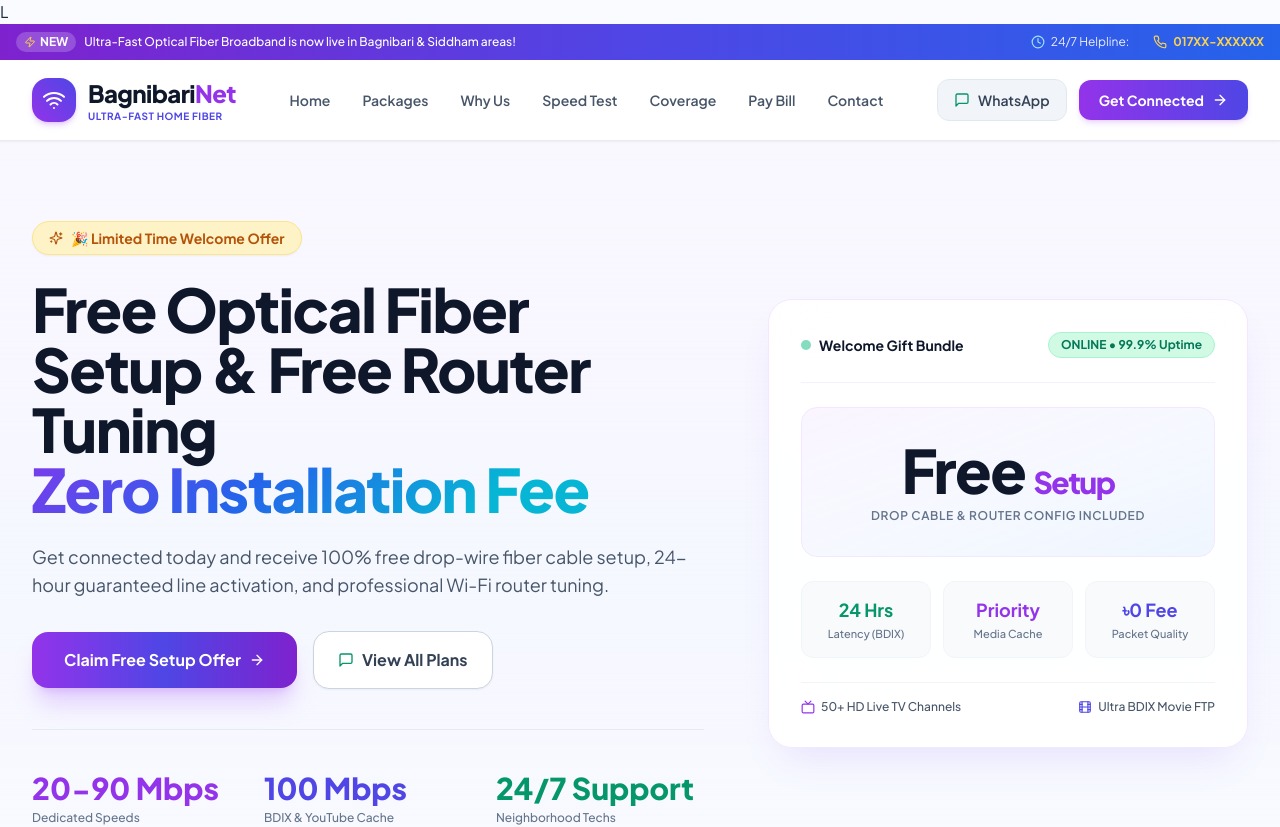
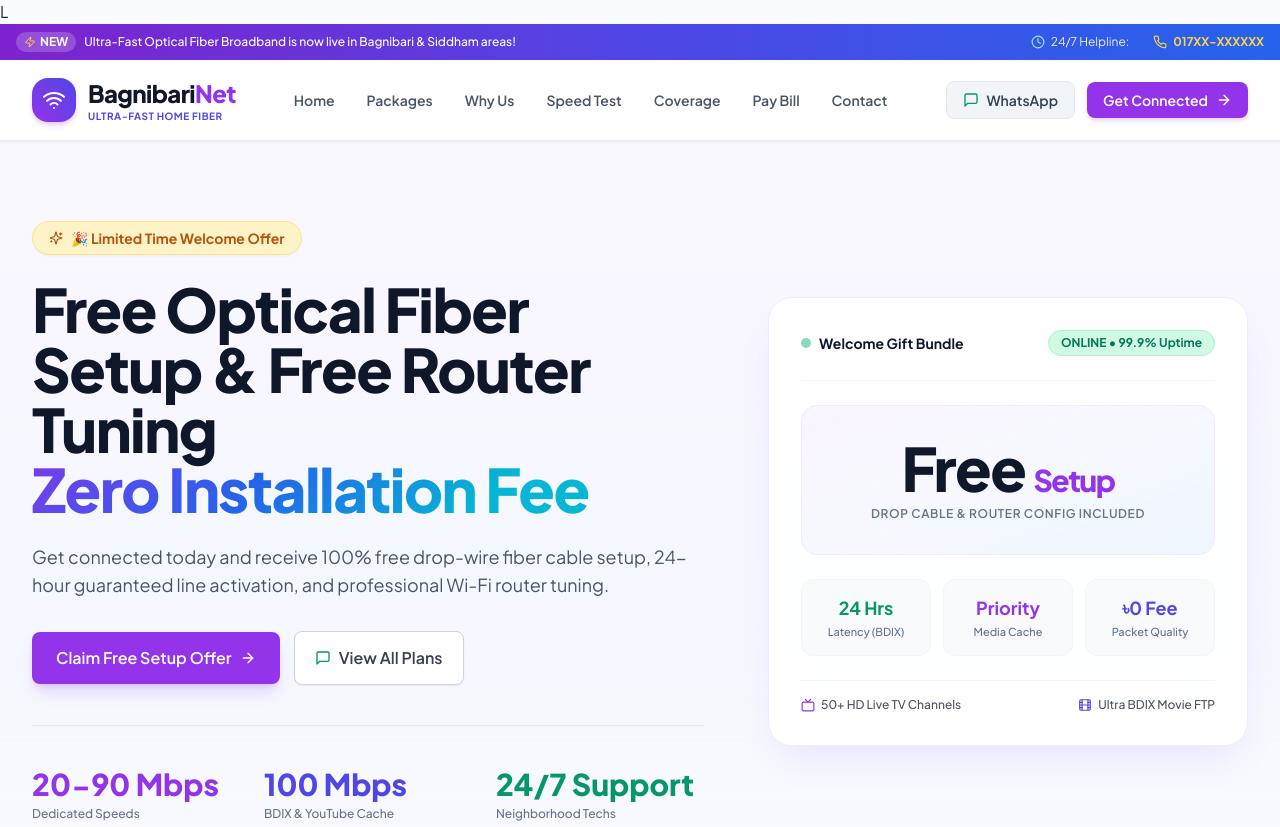
Before and after one commit to joweldas1/bagnibari-net, a React (Vite) app: page / in a window 1280 px wide. Shown: the top 827 px of the page. Built offline with nearby package versions, Linux system fonts and the light colour scheme.

Commit message:
fix(buttons): match Get Connected font weight with WhatsApp, perfect vertical padding, reduced border radius to rounded-lg, unify global purple color

```diff
--- a/src/App.jsx
+++ b/src/App.jsx
@@ -329,24 +329,24 @@ export default function App() {
               href="https://wa.me/8801700000000"
               target="_blank"
               rel="noreferrer"
-              className="inline-flex items-center gap-2 px-4 py-2.5 rounded-xl bg-slate-100 hover:bg-slate-200 text-slate-700 font-semibold text-sm transition-all border border-slate-200"
+              className="inline-flex items-center justify-center gap-2 px-4 py-2.5 rounded-lg bg-slate-100 hover:bg-slate-200 text-slate-700 font-semibold text-sm transition-all border border-slate-200 leading-none"
             >
-              <MessageSquare className="w-4 h-4 text-emerald-600" />
+              <MessageSquare className="w-4 h-4 text-emerald-600 flex-shrink-0" />
               <span>WhatsApp</span>
             </a>
             <a
               href="#contact"
-              className="inline-flex items-center gap-2 px-5 py-2.5 rounded-xl bg-gradient-to-r from-purple-600 to-indigo-600 hover:from-purple-700 hover:to-indigo-700 text-white font-bold text-sm shadow-md shadow-purple-500/20 hover:shadow-lg hover:shadow-purple-500/30 transition-all transform active:scale-95"
+              className="inline-flex items-center justify-center gap-2 px-4 py-2.5 rounded-lg bg-purple-600 hover:bg-purple-700 text-white font-semibold text-sm shadow-md shadow-purple-500/20 hover:shadow-lg hover:shadow-purple-500/30 transition-all leading-none"
             >
               <span>Get Connected</span>
-              <ArrowRight className="w-4 h-4" />
+              <ArrowRight className="w-4 h-4 flex-shrink-0" />
             </a>
           </div>
 
           {/* Mobile Hamburger / Close Button */}
           <button
             onClick={() => setMobileMenuOpen(!mobileMenuOpen)}
-            className="lg:hidden p-2.5 rounded-2xl text-slate-700 hover:text-purple-600 hover:bg-slate-100 border border-slate-200 transition-colors focus:outline-none"
+            className="lg:hidden p-2.5 rounded-lg text-slate-700 hover:text-purple-600 hover:bg-slate-100 border border-slate-200 transition-colors focus:outline-none"
             aria-label="Toggle Navigation Menu"
           >
             {mobileMenuOpen ? (
@@ -430,10 +430,10 @@ export default function App() {
           <a
             href="#contact"
             onClick={() => setMobileMenuOpen(false)}
-            className="w-full py-3.5 rounded-xl bg-gradient-to-r from-purple-600 to-indigo-600 hover:from-purple-700 hover:to-indigo-700 text-white font-bold text-center text-sm shadow-md shadow-purple-500/20 flex items-center justify-center gap-2"
+            className="w-full h-11 px-4 rounded-lg bg-purple-600 hover:bg-purple-700 text-white font-semibold text-center text-sm shadow-md shadow-purple-500/20 flex items-center justify-center gap-2 leading-none transition-all active:scale-[0.98]"
           >
             <span>Get Connected</span>
-            <ArrowRight className="w-4 h-4" />
+            <ArrowRight className="w-4 h-4 flex-shrink-0" />
           </a>
 
           {/* WhatsApp Action */}
@@ -441,14 +441,14 @@ export default function App() {
             href="https://wa.me/8801700000000"
             target="_blank"
             rel="noreferrer"
-            className="w-full py-3 rounded-xl bg-emerald-600 hover:bg-emerald-700 text-white font-bold text-center text-sm shadow-md shadow-emerald-500/20 flex items-center justify-center gap-2"
+            className="w-full h-11 px-4 rounded-lg bg-emerald-600 hover:bg-emerald-700 text-white font-semibold text-center text-sm shadow-md shadow-emerald-500/20 flex items-center justify-center gap-2 leading-none transition-all active:scale-[0.98]"
           >
-            <MessageSquare className="w-4 h-4" />
+            <MessageSquare className="w-4 h-4 flex-shrink-0" />
             <span>Chat on WhatsApp</span>
           </a>
 
           {/* 24/7 Helpline Call Pill */}
-          <div className="bg-purple-50 p-3 rounded-xl border border-purple-100 text-center">
+          <div className="bg-purple-50 p-3 rounded-lg border border-purple-100 text-center">
             <p className="text-[11px] text-slate-500 font-medium">24/7 Emergency Helpline:</p>
             <a href="tel:01700000000" className="text-purple-700 font-extrabold text-xs block mt-0.5 hover:underline">
               📞 017XX-XXXXXX
@@ -498,20 +498,20 @@ export default function App() {
               </p>
 
               {/* Action Buttons */}
-              <div className="flex flex-wrap items-center justify-center lg:justify-start gap-4">
+              <div className="flex flex-wrap items-center justify-center lg:justify-start gap-3.5">
                 <a
                   href={slides[currentSlide].primaryLink}
-                  className="px-8 py-4 rounded-2xl bg-gradient-to-r from-purple-600 via-indigo-600 to-purple-700 hover:from-purple-700 hover:to-indigo-800 text-white font-bold text-base shadow-xl shadow-purple-500/25 transition-all flex items-center gap-2 transform hover:-translate-y-0.5"
+                  className="px-6 py-3.5 rounded-lg bg-purple-600 hover:bg-purple-700 text-white font-semibold text-sm sm:text-base shadow-lg shadow-purple-500/25 transition-all flex items-center justify-center gap-2 transform hover:-translate-y-0.5 leading-none"
                 >
                   <span>{slides[currentSlide].primaryBtn}</span>
-                  <ArrowRight className="w-4 h-4" />
+                  <ArrowRight className="w-4 h-4 flex-shrink-0" />
                 </a>
 
                 <a
                   href={slides[currentSlide].secondaryLink}
-                  className="px-6 py-4 rounded-2xl bg-white hover:bg-slate-50 border border-slate-300 text-slate-700 font-bold text-base shadow-sm hover:shadow transition-all flex items-center gap-2"
+                  className="px-5 py-3.5 rounded-lg bg-white hover:bg-slate-50 border border-slate-300 text-slate-700 font-semibold text-sm sm:text-base shadow-sm hover:shadow transition-all flex items-center justify-center gap-2 leading-none"
                 >
-                  <MessageSquare className="w-4 h-4 text-emerald-600" />
+                  <MessageSquare className="w-4 h-4 text-emerald-600 flex-shrink-0" />
                   <span>{slides[currentSlide].secondaryBtn}</span>
                 </a>
               </div>
@@ -785,9 +785,9 @@ export default function App() {
                   <a
                     href="#contact"
                     onClick={() => setFormData({ ...formData, packageSelected: `${pkg.name} (${pkg.speed} Mbps - ৳${pkg.price}/mo)` })}
-                    className={`block w-full text-center py-3.5 rounded-xl font-bold text-sm transition-all ${
+                    className={`block w-full text-center py-3 rounded-lg font-semibold text-sm transition-all ${
                       pkg.popular
-                        ? 'bg-gradient-to-r from-purple-600 to-indigo-600 hover:from-purple-700 hover:to-indigo-700 text-white shadow-lg shadow-purple-500/25'
+                        ? 'bg-purple-600 hover:bg-purple-700 text-white shadow-md shadow-purple-500/20 hover:shadow-lg'
                         : 'bg-slate-100 hover:bg-purple-600 hover:text-white text-slate-800'
                     }`}
                   >
@@ -1285,7 +1285,7 @@ export default function App() {
 
                       <button
                         type="submit"
-                        className="w-full py-4 rounded-xl bg-gradient-to-r from-purple-600 to-indigo-600 hover:from-purple-700 hover:to-indigo-700 text-white font-bold text-base shadow-lg shadow-purple-500/25 transition-all transform hover:-translate-y-0.5 active:translate-y-0"
+                        className="w-full py-3.5 rounded-lg bg-purple-600 hover:bg-purple-700 text-white font-semibold text-base shadow-lg shadow-purple-500/25 transition-all transform hover:-translate-y-0.5 active:translate-y-0 leading-none"
                       >
                         Submit Connection Request ➔
                       </button>
```
